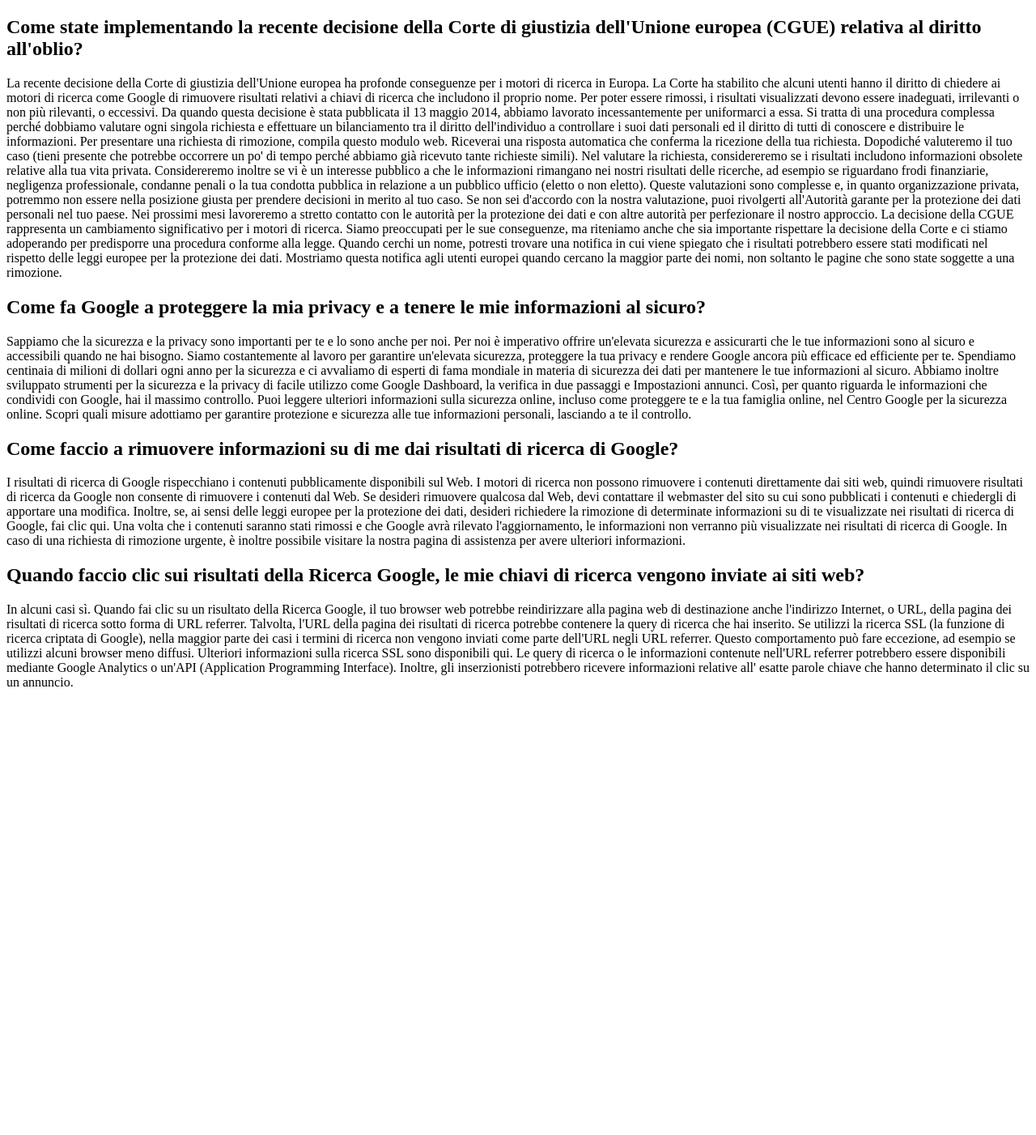
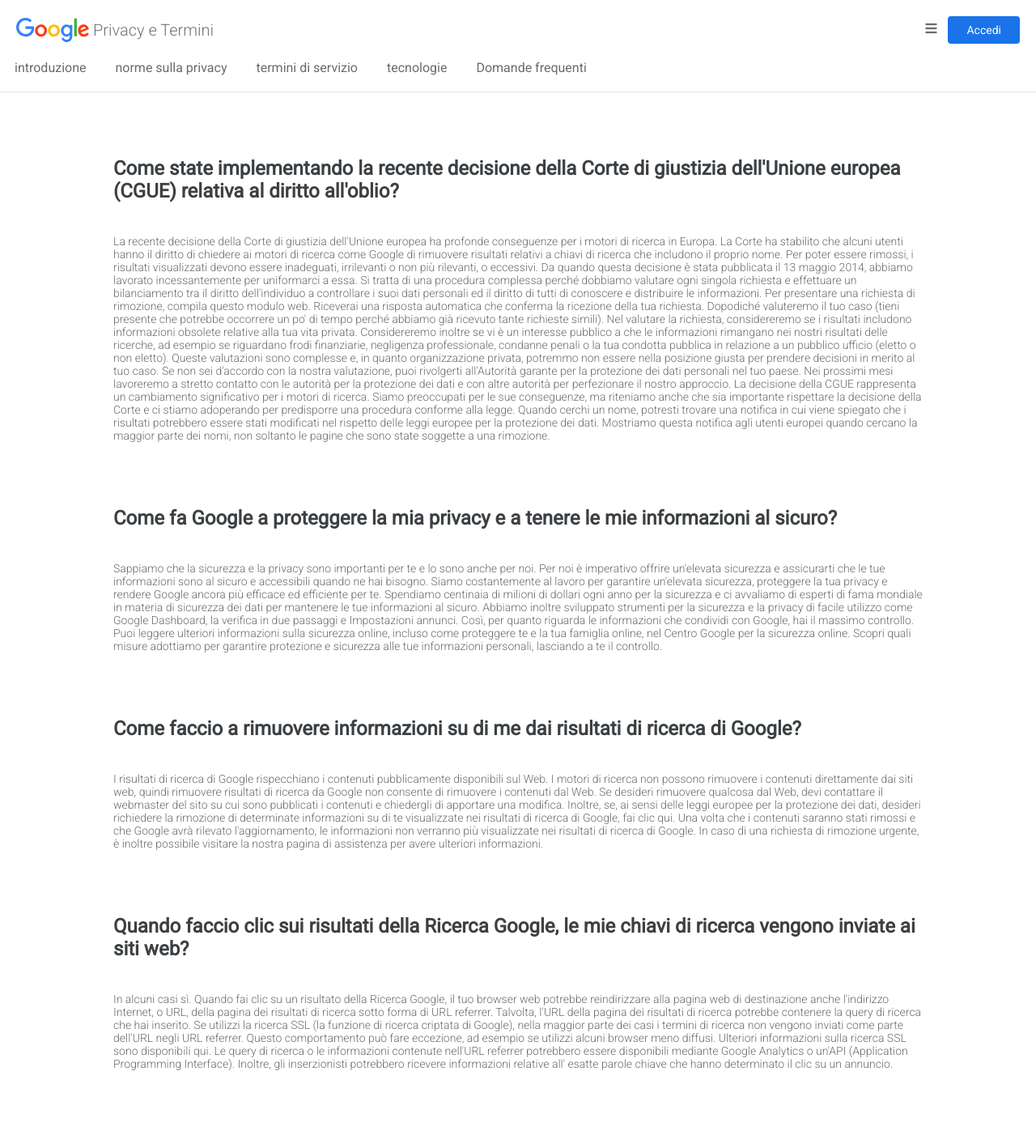
Before and after one commit to alfredodiforti/php-google-faq, a PHP site: page / in a window 1280 px wide. Shown: the whole page at 81% size. Before the commit the page ends 848 px from the top, so only its background shows below. Run offline with PHP 8.4, Linux system fonts and the light colour scheme.

Commit message:
Esercizio Completo

```diff
--- a/dist/css/app.css
+++ b/dist/css/app.css
@@ -0,0 +1,87 @@
+.container {
+  width: 1000px;
+  margin: auto;
+}
+
+* {
+  padding: 0px;
+  margin: 0px;
+  box-sizing: border-box;
+  font-family: "Roboto", sans-serif;
+  color: #6b6b6b;
+}
+
+button {
+  font-size: 14px;
+  line-height: 16px;
+  padding: 9px 23px;
+  text-align: center;
+  vertical-align: middle;
+  border-radius: 4px;
+  border: none;
+  background: #1a73e8;
+  color: white;
+  margin-left: 10px;
+}
+
+header {
+  border-bottom: 1px solid #e5e5e5;
+}
+
+header .top {
+  display: flex;
+  justify-content: space-between;
+  padding: 20px;
+}
+
+header .top .left {
+  display: flex;
+  align-items: center;
+}
+
+header .top .left img {
+  width: 90px;
+}
+
+header .top .left h3 {
+  color: #6f7378;
+  font-weight: 300;
+  font-size: 20px;
+  padding-left: 5px;
+}
+
+header .bottom {
+  display: flex;
+}
+
+header .bottom ul {
+  display: flex;
+}
+
+header .bottom ul li {
+  list-style: none;
+  padding: 0px 18px 18px 18px;
+  cursor: pointer;
+  border-bottom: 2px solid white;
+}
+
+header .bottom ul li:hover {
+  border-bottom: 2px solid #3367d6;
+  color: #3367d6;
+}
+
+main {
+  padding-top: 80px;
+}
+
+main h2 {
+  color: #3c4043;
+  font-size: 24px;
+  padding-bottom: 40px;
+}
+
+main p {
+  font-size: 14px;
+  font-weight: 300;
+  padding-bottom: 80px;
+}
--- a/index.php
+++ b/index.php
@@ -4,8 +4,13 @@
     <meta charset="UTF-8">
     <meta name="viewport" content="width=device-width, initial-scale=1.0">
     <title>Document</title>
+    <link rel="preconnect" href="https://fonts.gstatic.com">
+    <link rel="stylesheet" href="https://cdnjs.cloudflare.com/ajax/libs/font-awesome/5.15.1/css/all.min.css" integrity="sha512-+4zCK9k+qNFUR5X+cKL9EIR+ZOhtIloNl9GIKS57V1MyNsYpYcUrUeQc9vNfzsWfV28IaLL3i96P9sdNyeRssA==" crossorigin="anonymous" />
+    <link href="https://fonts.googleapis.com/css2?family=Roboto:wght@300;400&display=swap" rel="stylesheet">
+    <link rel="stylesheet" href="./dist/css/app.css">
 </head>
 <body>
+<!-- PHP DATA -->
  <?php
  $faqs = [
     [
@@ -40,15 +45,41 @@
     ],
  ]
  ?>
- <header></header>
- <main>
+ <!-- END PHP DATA -->
+ <header>
+ <div class="top">
+  <div class="left">
+   <img src="./dist/img/google.svg" alt="google">
+   <h3>Privacy e Termini</h3>
+  </div>
+  <div class="right">
+  <i class="fas fa-bars"></i>
+  <button>Accedi</button>
+  </div>
+ </div>
+ <div class="bottom">
+ <ul>
+ <li>introduzione</li>
+ <li>norme sulla privacy</li>
+ <li>termini di servizio</li>
+ <li>tecnologie</li>
+ <li>Domande frequenti</li>
+ </ul>
+ </div>
+
+
+
+ </header>
+ <main class="container">
+
+
+ <!-- PHP -->
  <?php
  foreach ( $faqs as $faq => $section) { ?>
   <h2> <?php echo $section['answer']?></h2>
   <p><?php echo $section['text']?></p>
-
-
  <?php } ?>
+ <!-- END PHP -->
 
  </main>
 
--- /dev/null
+++ b/partials/utilities.scss
@@ -0,0 +1,4 @@
+.container {
+    width: 1000px;
+    margin: auto;
+}
--- a/src/scss/app.scss
+++ b/src/scss/app.scss
@@ -0,0 +1,5 @@
+@import 'partials/vars';
+@import 'partials/utilities';
+@import 'partials/common';
+@import 'partials/header';
+@import 'partials/main';
```
Also changed, not shown: partials/_common.scss (added, +20 -0 lines), partials/header.scss (added, +38 -0 lines), partials/main.scss (added, +13 -0 lines), dist/img/google.svg (added), partials/_vars.scss (added), 3 other files.
